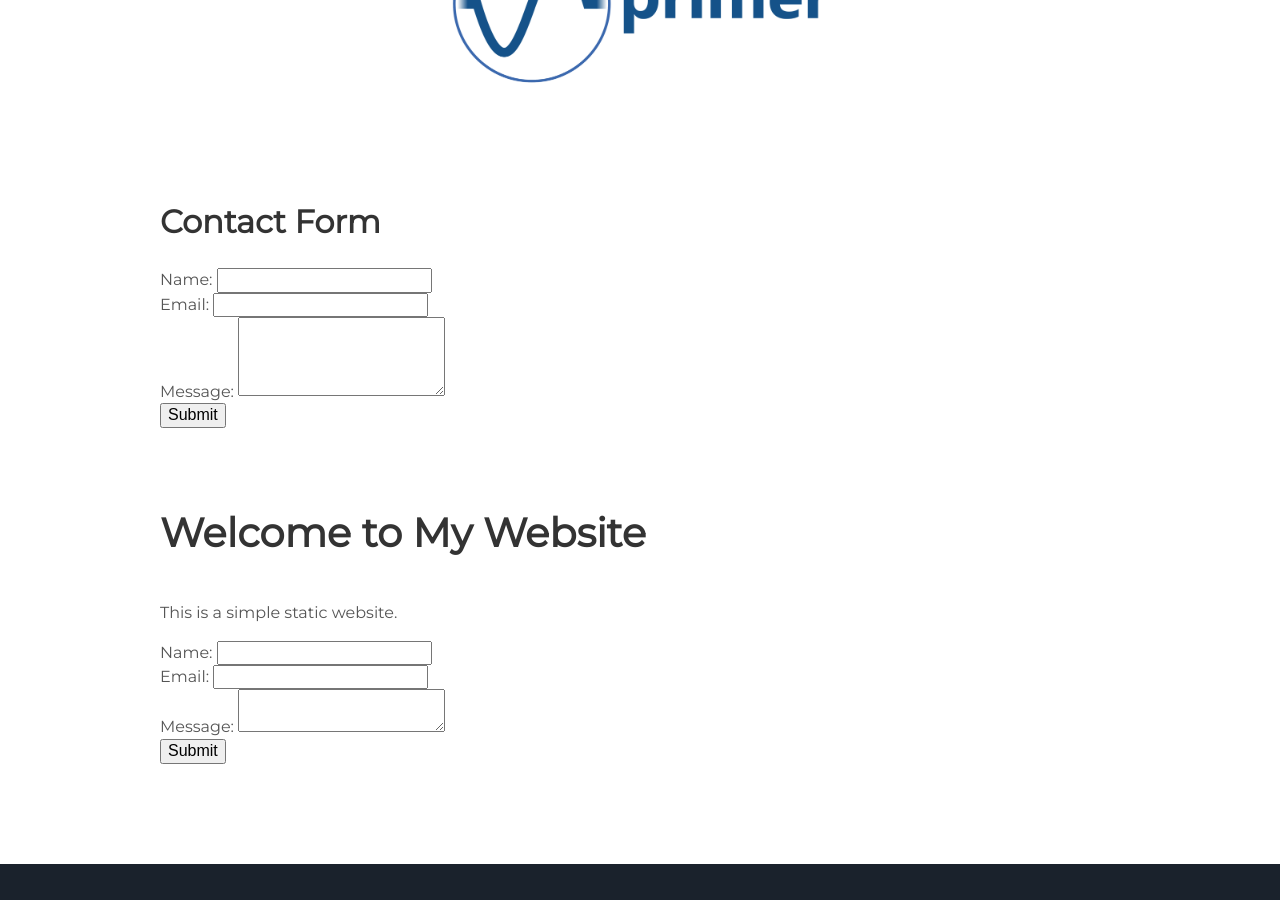
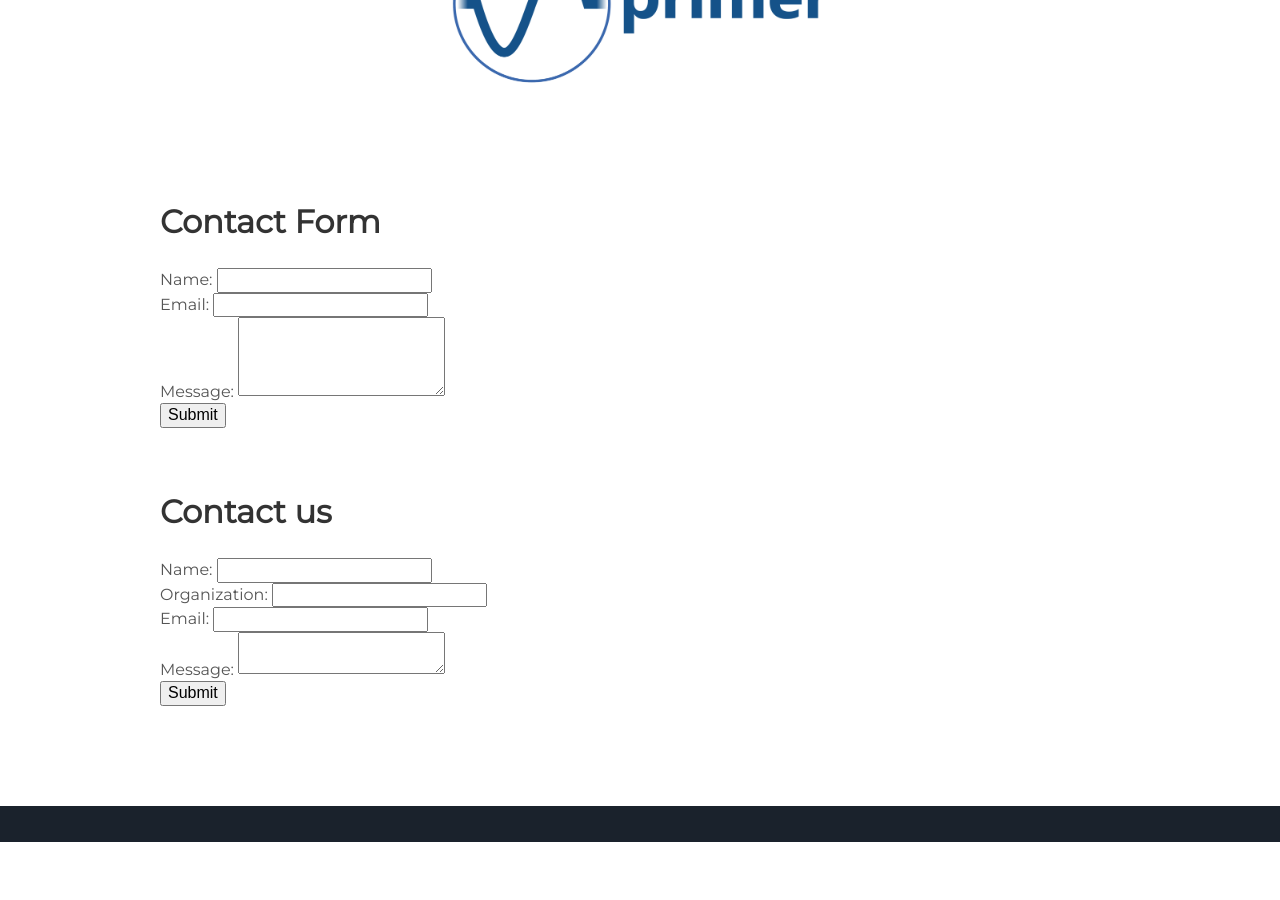
Before and after one commit to synaptic-priming/Nomad, a Jekyll site: the page built from index.html, in a window 1280 px wide and 900 px high, scrolled down 3666 px. Built offline with Jekyll 4.4.1, drawn with Linux system fonts in a browser that asks for light colours; after the commit the page ends 4508 px from its top, so only the background shows below that.

Commit message:
Update projects.html

```diff
--- a/_includes/projects.html
+++ b/_includes/projects.html
@@ -80,16 +80,17 @@
 <head>
     <meta charset="UTF-8">
     <meta name="viewport" content="width=device-width, initial-scale=1.0">
-    <title>Your Website</title>
+    <title>Contact us</title>
 </head>
 <body>
-    <h1>Welcome to My Website</h1>
-    <p>This is a simple static website.</p>
-
+    <h2>Contact us</h2>
     <form action="https://fabform.io/f/vO-eemq" method="post">
 
         <label for="name">Name:</label>
         <input type="text" id="name" name="name" required><br>
+
+        <label for="organization">Organization:</label>
+        <input type="text" id="organization" name="organization" required><br>
 
         <label for="email">Email:</label>
         <input type="email" id="email" name="email" required><br>
@@ -99,5 +100,7 @@
 
         <input type="submit" value="Submit">
     </form>
+    <div id="messageContainer"></div>
+
 </body>
 </html>
```
